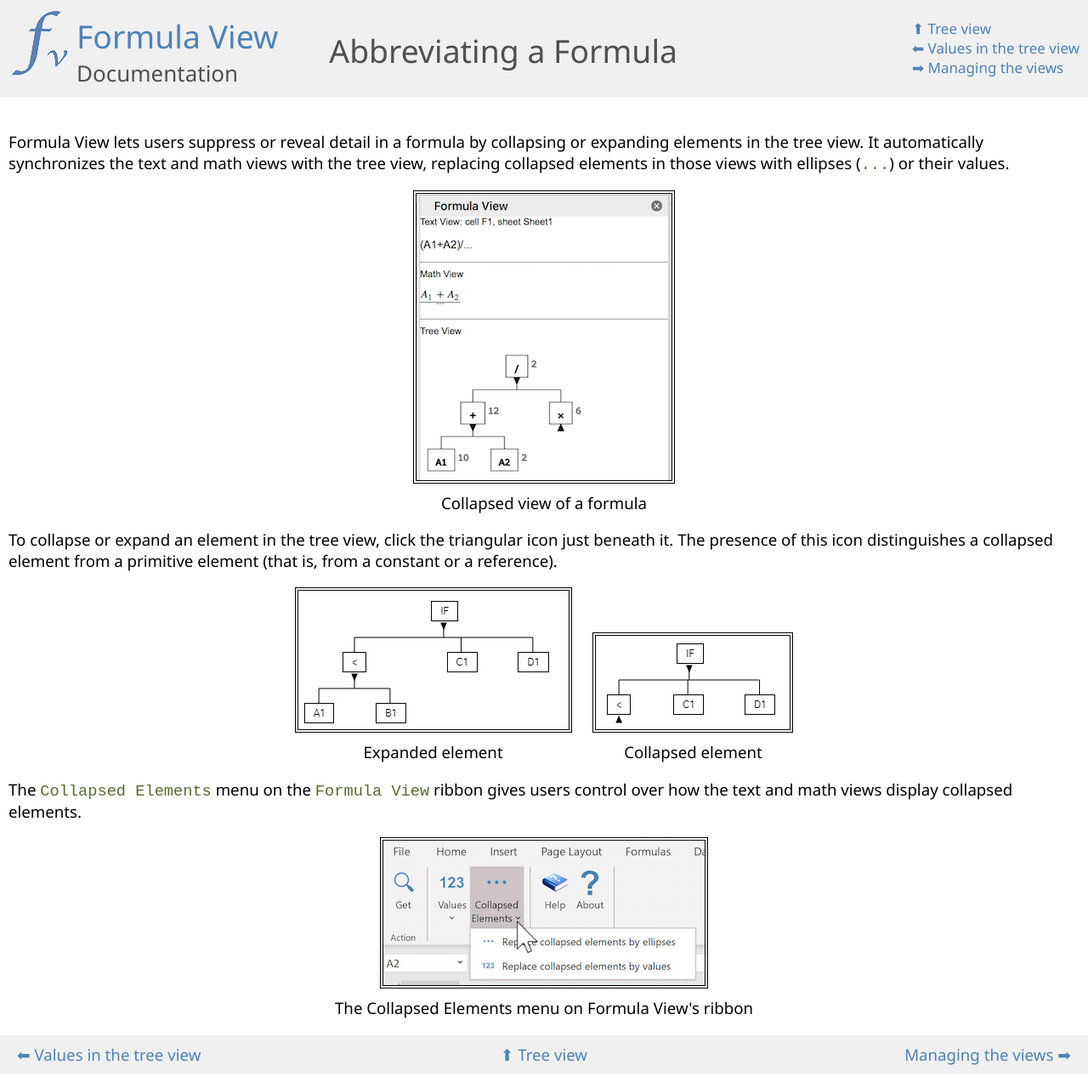
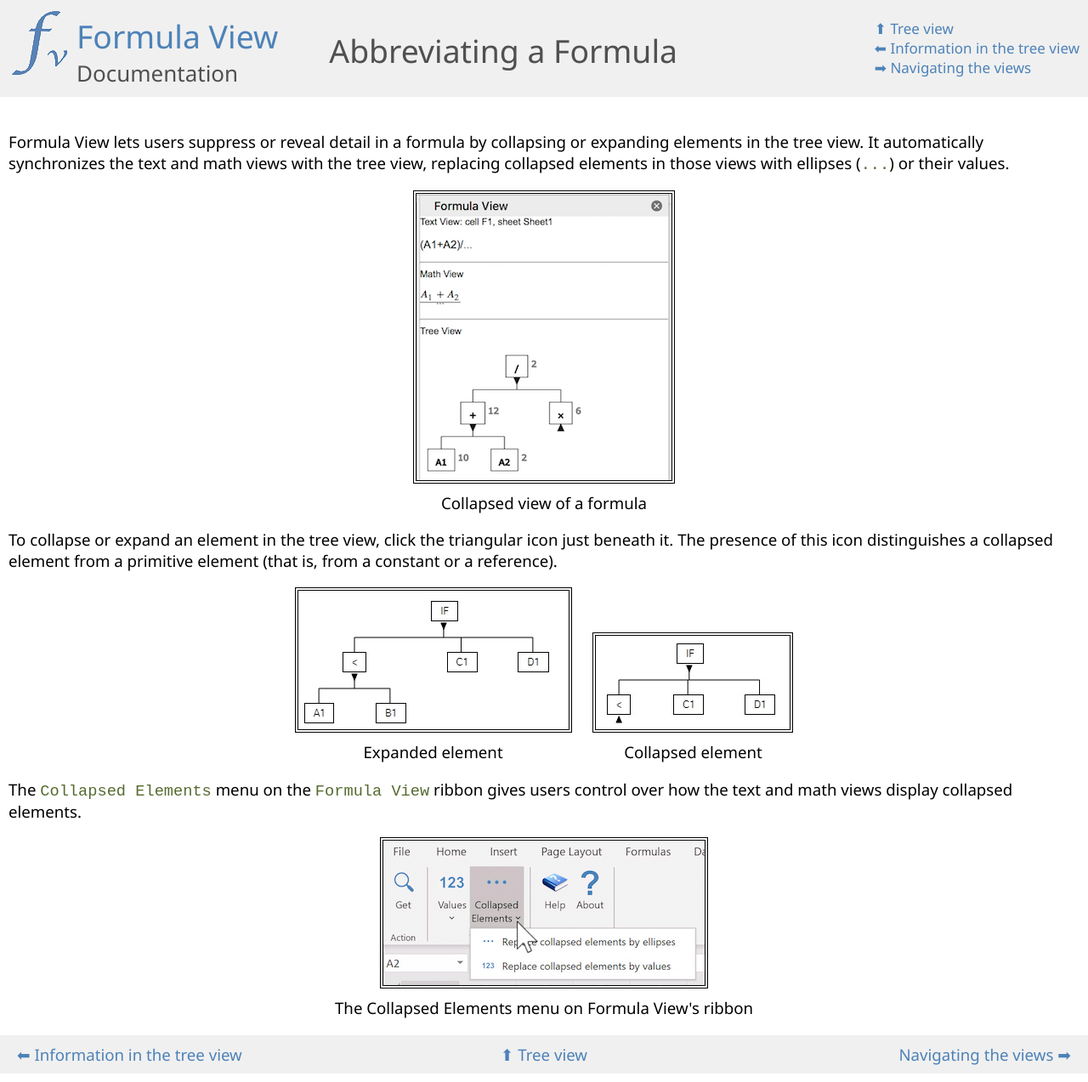
Before and after one commit to sjgarland/formulaview-help, a plain HTML site: page FVHelp/Abbreviations.html in a window 1280 px wide. Shown: the whole page at 85% size. Drawn offline with Linux system fonts and the light colour scheme.

Commit message:
New name for Collapses.html

```diff
--- a/FVHelp/Collapses.html
+++ b/FVHelp/Abbreviations.html
@@ -13,8 +13,8 @@
     <span id="headerTitle">Abbreviating a Formula</span>
     <span id="headerNav">
       <a href="TreeView.html">&#11014; Tree view</a><br>
-      <a href="Values.html">&#11013; Values in the tree view</a><br>
-      <a href="Managing.html">&#10145; Managing the views</a>
+      <a href="Values.html">&#11013; Information in the tree view</a><br>
+      <a href="Navigation.html">&#10145; Navigating the views</a>
     </span>
   </div>
 
@@ -59,9 +59,9 @@
     </div>
 
   <div id="footer">
-    <span class="nav"><a href="Values.html">&#11013; Values in the tree view</a></span>
+    <span class="nav"><a href="Values.html">&#11013; Information in the tree view</a></span>
     <span class="nav center"><a href="TreeView.html">&#11014; Tree view</a></span>
-    <span class="nav right"><a href="Managing.html">Managing the views &#10145;</a></span>
+    <span class="nav right"><a href="Navigation.html">Navigating the views &#10145;</a></span>
   </div>
 
 </body>
```
